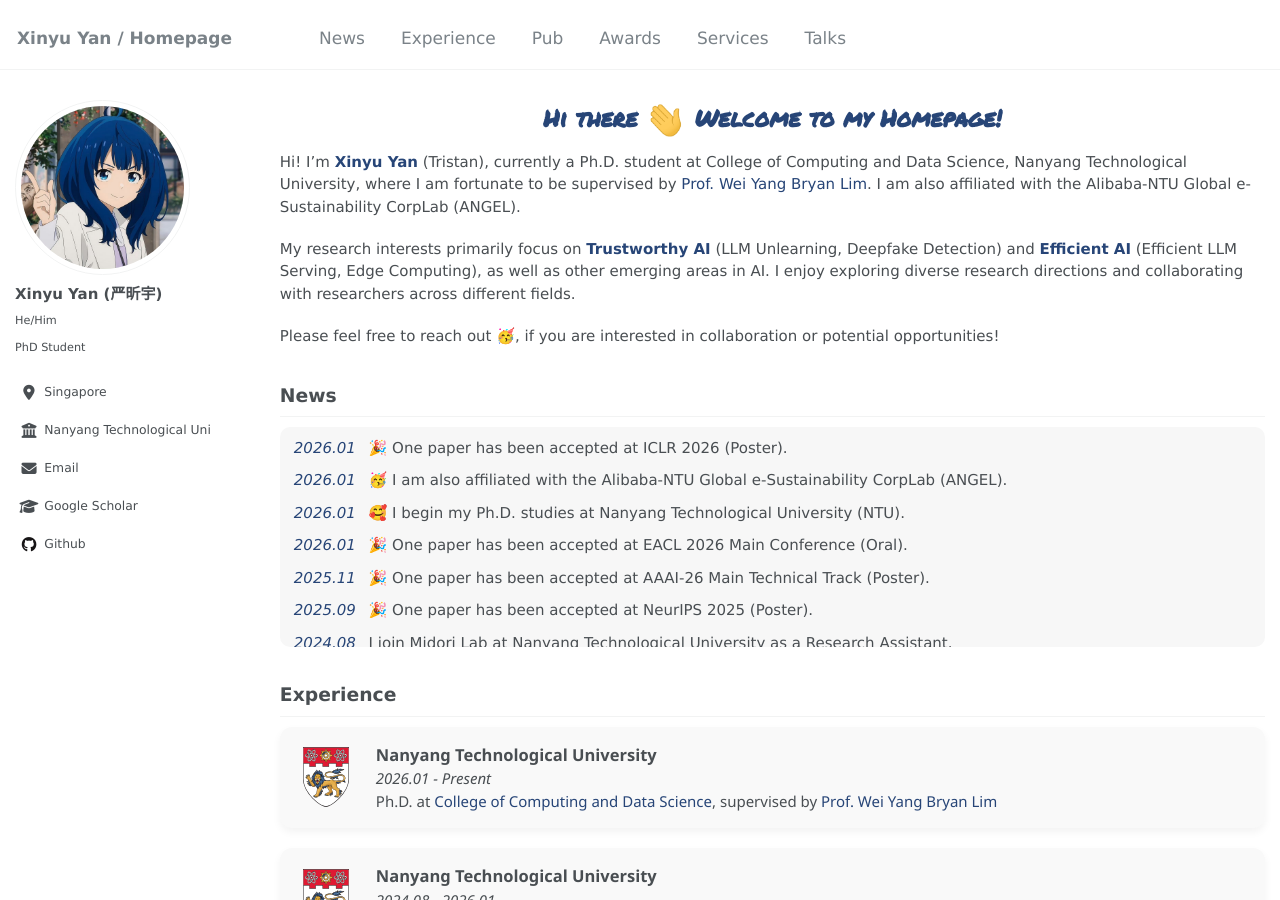
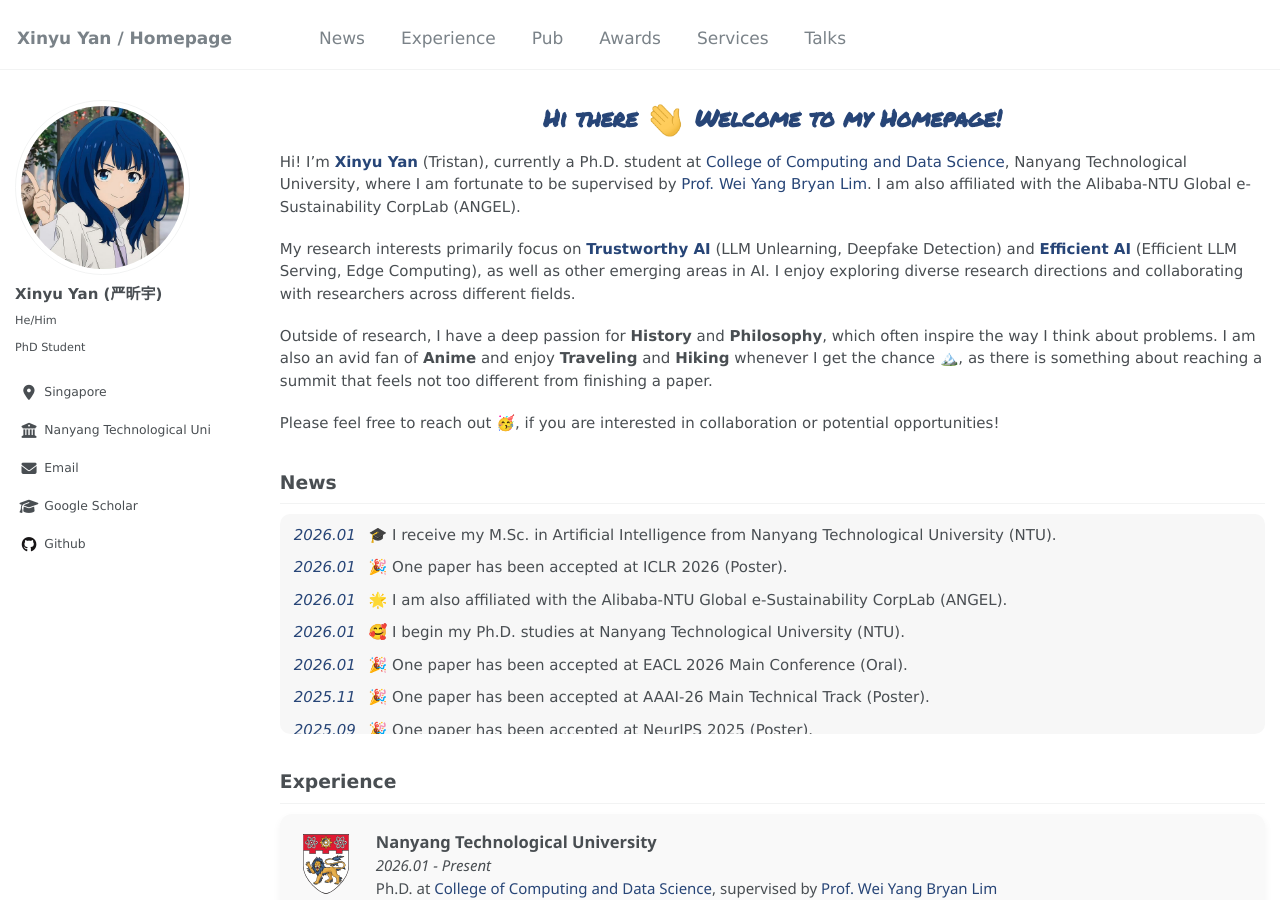
Before and after one commit to Tristan0318/Tristan0318.github.io, a Jekyll site: the page built from _pages/about.md, in a window 1280 px wide and 900 px high. Built offline with Jekyll 4.4.1, drawn with Linux system fonts in a browser that asks for light colours; some web fonts are replaced; our own code applies the rules of GitHub Pages for plain Markdown files.

Commit message:
Update about.md

```diff
--- a/_pages/about.md
+++ b/_pages/about.md
@@ -9,9 +9,11 @@ redirect_from:
 ---
 <h1 class="main-heading">Hi there <img src="images/Hi.gif" width="40px"> Welcome to my Homepage!</h1>
 
-Hi! I'm <strong style="color:#274577;">Xinyu Yan</strong> (Tristan), currently a Ph.D. student at College of Computing and Data Science, Nanyang Technological University, where I am fortunate to be supervised by <a href="https://sites.google.com/view/wyb/people">Prof. Wei Yang Bryan Lim</a>. I am also affiliated with the Alibaba-NTU Global e-Sustainability CorpLab (ANGEL).
+Hi! I'm <strong style="color:#274577;">Xinyu Yan</strong> (Tristan), currently a Ph.D. student at <a href="https://www.ntu.edu.sg/computing">College of Computing and Data Science</a>, Nanyang Technological University, where I am fortunate to be supervised by <a href="https://sites.google.com/view/wyb/people">Prof. Wei Yang Bryan Lim</a>. I am also affiliated with the Alibaba-NTU Global e-Sustainability CorpLab (ANGEL).
 
 My research interests primarily focus on <strong style="color:#274577;">Trustworthy AI</strong> (LLM Unlearning, Deepfake Detection) and <strong style="color:#274577;">Efficient AI</strong> (Efficient LLM Serving, Edge Computing), as well as other emerging areas in AI. I enjoy exploring diverse research directions and collaborating with researchers across different fields.
+
+Outside of research, I have a deep passion for **History** and **Philosophy**,  which often inspire the way I think about problems. I am also an avid fan of **Anime** and enjoy **Traveling** and **Hiking** whenever I get the chance 🏔️, as there is something about reaching a summit that feels not too different from finishing a paper.
 
 Please feel free to reach out 🥳, if you are interested in collaboration or potential opportunities!
 
@@ -21,15 +23,16 @@ News
 ---------------
 <div class="news-box">
   <ul class="news-list">
+<li><span class="news-date"><em>2026.01</em></span> 🎓 I receive my M.Sc. in Artificial Intelligence from Nanyang Technological University (NTU).</li>
 <li><span class="news-date"><em>2026.01</em></span> 🎉 One paper has been accepted at ICLR 2026 (Poster).</li>
-<li><span class="news-date"><em>2026.01</em></span> 🥳 I am also affiliated with the Alibaba-NTU Global e-Sustainability CorpLab (ANGEL).</li>
+<li><span class="news-date"><em>2026.01</em></span> 🌟 I am also affiliated with the Alibaba-NTU Global e-Sustainability CorpLab (ANGEL).</li>
 <li><span class="news-date"><em>2026.01</em></span> 🥰 I begin my Ph.D. studies at Nanyang Technological University (NTU).</li>
 <li><span class="news-date"><em>2026.01</em></span> 🎉 One paper has been accepted at EACL 2026 Main Conference (Oral).</li>
 <li><span class="news-date"><em>2025.11</em></span> 🎉 One paper has been accepted at AAAI-26 Main Technical Track (Poster).</li>
 <li><span class="news-date"><em>2025.09</em></span> 🎉 One paper has been accepted at NeurIPS 2025 (Poster).</li>
-<li><span class="news-date"><em>2024.08</em></span>  I join Midori Lab at Nanyang Technological University as a Research Assistant.</li>
 <li><span class="news-date"><em>2024.08</em></span> 🥳 I join the Midori Lab at Nanyang Technological University as a Research Assistant.</li>
-<li><span class="news-date"><em>2024.08</em></span> 🥰 I begin my master studies at Nanyang Technological University (NTU).</li>
+<li><span class="news-date"><em>2024.08</em></span> 🥰 I begin my master's studies at Nanyang Technological University (NTU).</li>
+<li><span class="news-date"><em>2024.07</em></span> 🎓 I receive my B.Eng. in Computer Science and Technology from Shanghai University (SHU).</li>
   </ul>
 </div>
 
```
